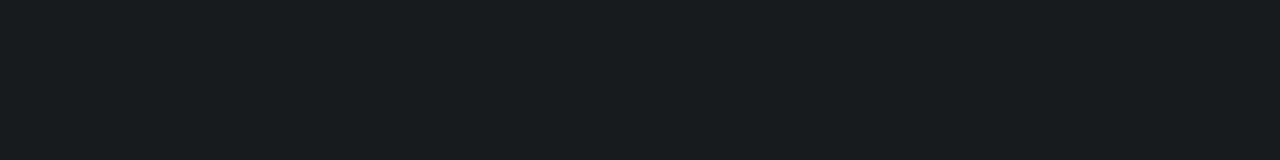
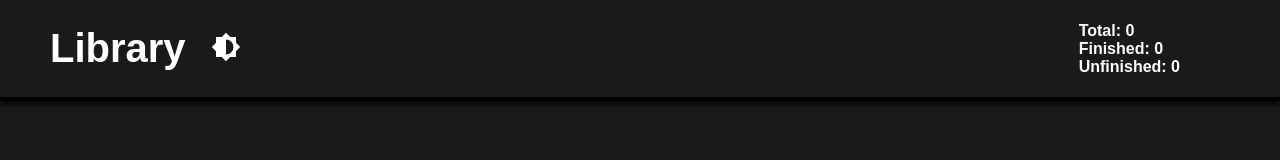
Before and after one commit to Tree-Ro/library, a plain HTML site: page index.html in a window 1280 px wide. Drawn offline with Linux system fonts and the light colour scheme.

Commit message:
Finished a prelim look of the navbar

```diff
--- a/index.html
+++ b/index.html
@@ -10,8 +10,22 @@
     <body>
         <div class="container">
             <div class="header">
-                <div class="logo"></div>
-                <div class="lib-log"></div>
+                <h1 class="header-title">Library</h1>
+                <button>
+                    <object
+                        data="icons/themeicon.svg"
+                        type="image/svg+xml"
+                        width="30"
+                        height="30"
+                        class="svg-darkmode"
+                    ></object>
+                </button>
+
+                <div class="lib-log">
+                    <p class="total-books">Total: 0</p>
+                    <p class="finished-books">Finished: 0</p>
+                    <p class="unfinished-books">Unfinished: 0</p>
+                </div>
             </div>
 
             <div class="content">
--- a/styles.css
+++ b/styles.css
@@ -1,9 +1,7 @@
 :root {
-    --dark-mode-bcg: #181a1b;
-    --dark-mode-color: white;
-
-    --light-mode-bcg: white;
-    --light-mode-color: #181a1b;
+    --bcg-color-theme: #181a1b;
+    --color: white;
+    --shadow-color: black;
 
     --library-log: ;
 }
@@ -13,6 +11,63 @@
     padding: 0;
 }
 html {
-    background-color: var(--dark-mode-bcg);
-    color: var(--dark-mode-color);
+    min-height: 100%;
+    min-width: 100%;
 }
+body {
+    background-color: var(--bcg-color-theme);
+    color: var(--color);
+
+    font-family: 'Poppins', sans-serif;
+    font-weight: bold;
+
+    /* change to 100vh once border is removed*/
+    height: 100vh;
+    width: 100vw;
+}
+button {
+    all: unset;
+}
+
+.container {
+    display: grid;
+    grid-template: 1fr 7fr / 2fr 1fr 1fr;
+
+    height: 100%;
+}
+
+
+.container .header {
+    grid-column: 1 / -1;
+
+    display: grid;
+    grid-template: 1fr / auto auto 1fr;
+    gap: 25px;
+    align-items: center;
+
+    border-bottom: 3px solid var(--shadow-color);
+    box-shadow: 0 4px 6px var(--shadow-color);
+}
+.container .header .header-title {
+    padding-left:50px;
+    font-size: 40px;
+}
+.container .header .svg-darkmode {
+    -webkit-filter: invert(100%); /* safari 6.0 - 9.0 */
+    filter: invert(100%);
+}
+.container .header .lib-log {
+    justify-self: end;
+    padding-right: 100px;
+}
+
+
+.container .content {
+    grid-column: 1 / -1;
+
+    display: grid;
+    grid-template: 150px 1fr / 1fr 1fr 1fr;
+}
+.container .content .navbar {
+    grid-column: 1 / -1;
+}
```
Also changed, not shown: icons/plus-box.svg (added), icons/themeicon.svg (added).
